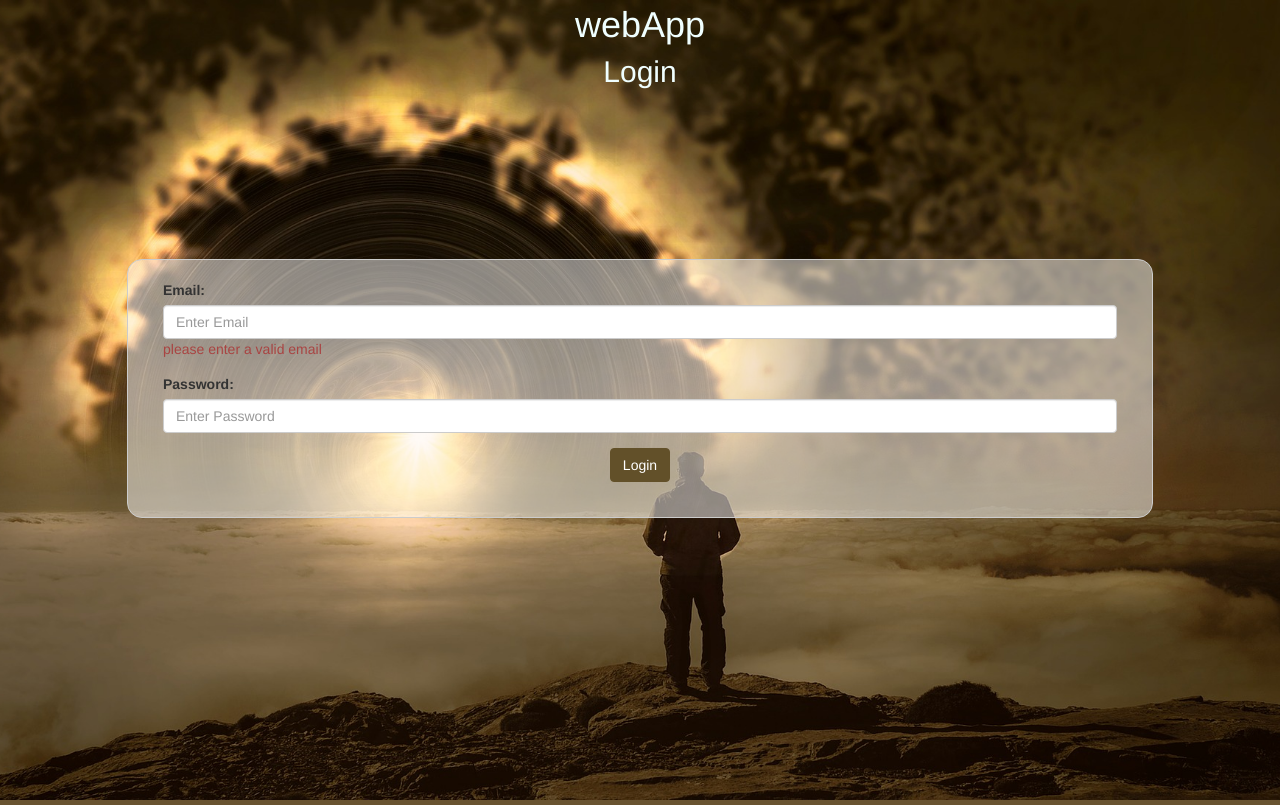
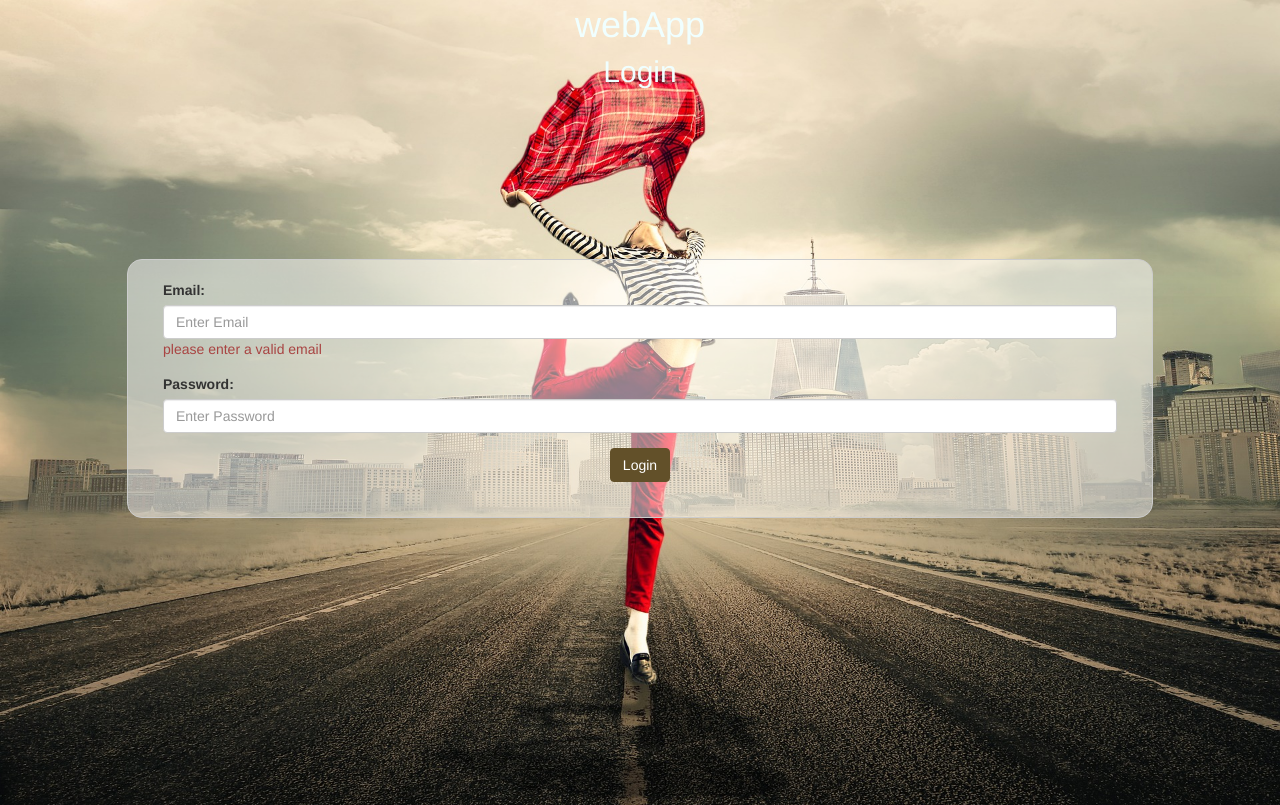
Before and after one commit to MGhoneimy85/webApp, an Angular app: page /login in a window 1280 px wide. Built offline with nearby package versions, Linux system fonts and the light colour scheme.

Commit message:
change background image

```diff
--- a/src/styles/scss/style.scss
+++ b/src/styles/scss/style.scss
@@ -6,7 +6,7 @@
 html{
   height: 100%;
   body{
-    background-image: url(../img/fantasy.jpg);
+    background-image: url(../img/girl.jpg);
     background-color: #68532f;
     background-position: center center;
     background-repeat: no-repeat;
```
